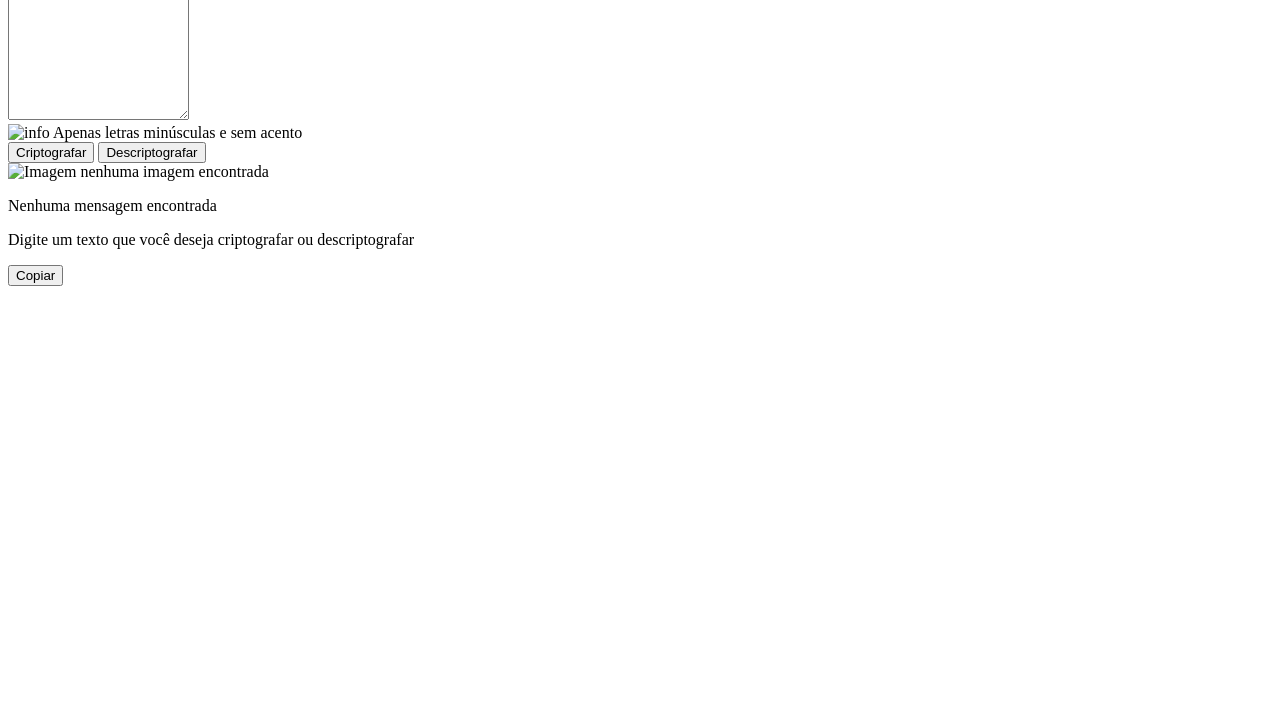
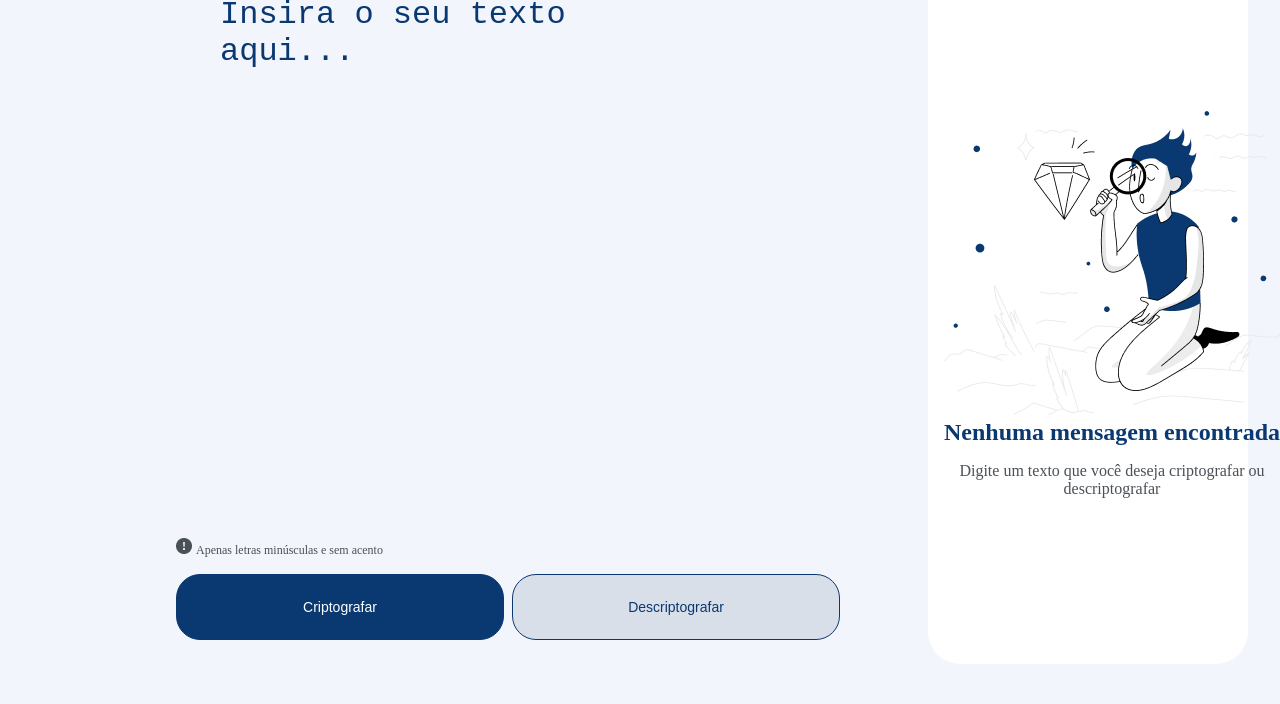
Before and after one commit to Juansantoss07/decodificadorDeTexto, a plain HTML site: page index.html in a window 1280 px wide. Shown: the part 96-800 px from the top of the page. Drawn offline with Linux system fonts and the light colour scheme; the site is published under a folder, as on GitHub Pages, so addresses that start at the root find nothing.

Commit message:
ajustado caminhos de arquivos no html

```diff
--- a/index.html
+++ b/index.html
@@ -3,7 +3,7 @@
 <head>
     <meta charset="UTF-8">
     <meta name="viewport" content="width=device-width, initial-scale=1.0">
-    <link rel="stylesheet" href="/assets/css/style.css">
+    <link rel="stylesheet" href="assets/css/style.css">
     <title>Decodificador de texto</title>
 </head>
 <body>
@@ -20,7 +20,7 @@
 
             <div class="container-bottom">
                 <div class="info">
-                    <img src="/assets/img/info.png" alt="info">
+                    <img src="assets/img/info.png" alt="info">
                     <span>Apenas letras minúsculas e sem acento</span>
                 </div>
                 <div class="buttons">
@@ -33,7 +33,7 @@
         <div class="container-right">
             <div class="container-center">
                 <div class="cartoon-right">
-                    <img src="/assets/img/cartoon.png" alt="Imagem nenhuma imagem encontrada">
+                    <img src="assets/img/cartoon.png" alt="Imagem nenhuma imagem encontrada">
                 </div>
                 <div class="text-no-text">
                     <p>Nenhuma mensagem encontrada</p>
@@ -46,6 +46,6 @@
             </div>
         </div>
     </main>
-    <script src="/assets/js/textoManiupulador.js"></script>
+    <script src="assets/js/textoManiupulador.js"></script>
 </body>
 </html>
```
